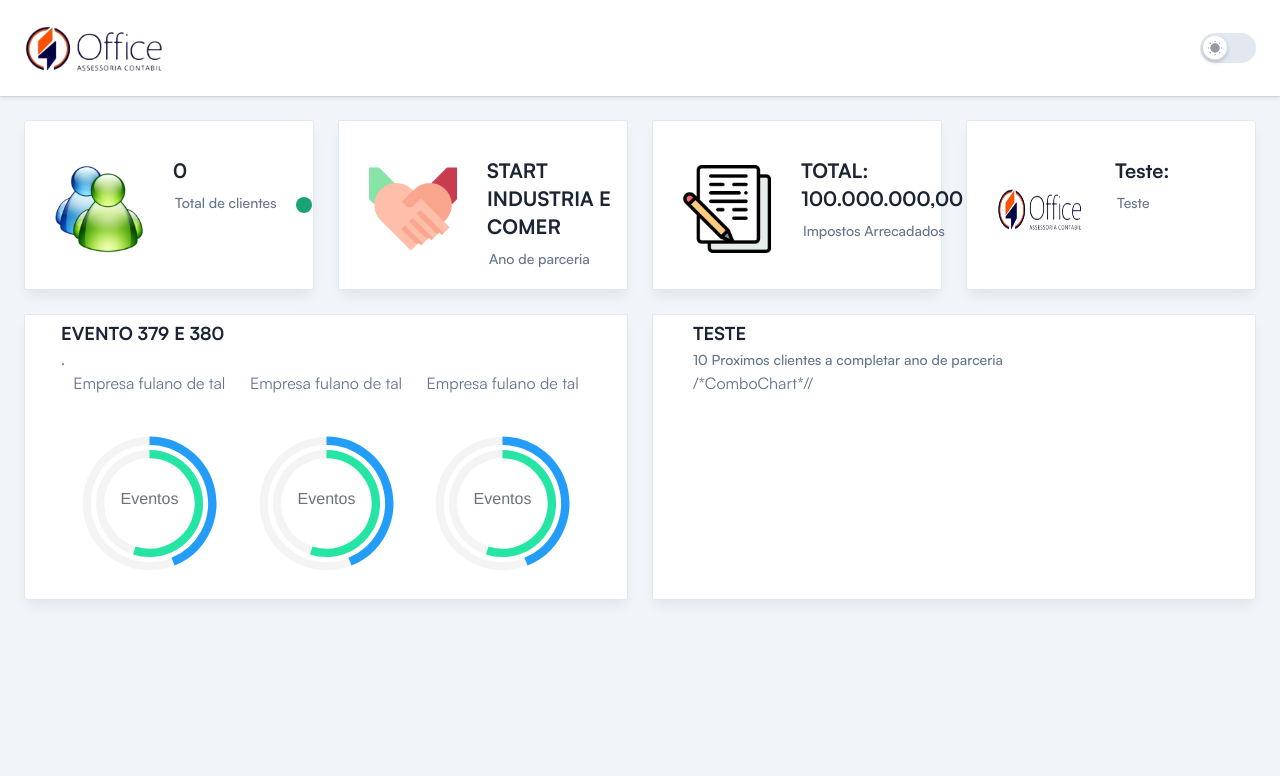
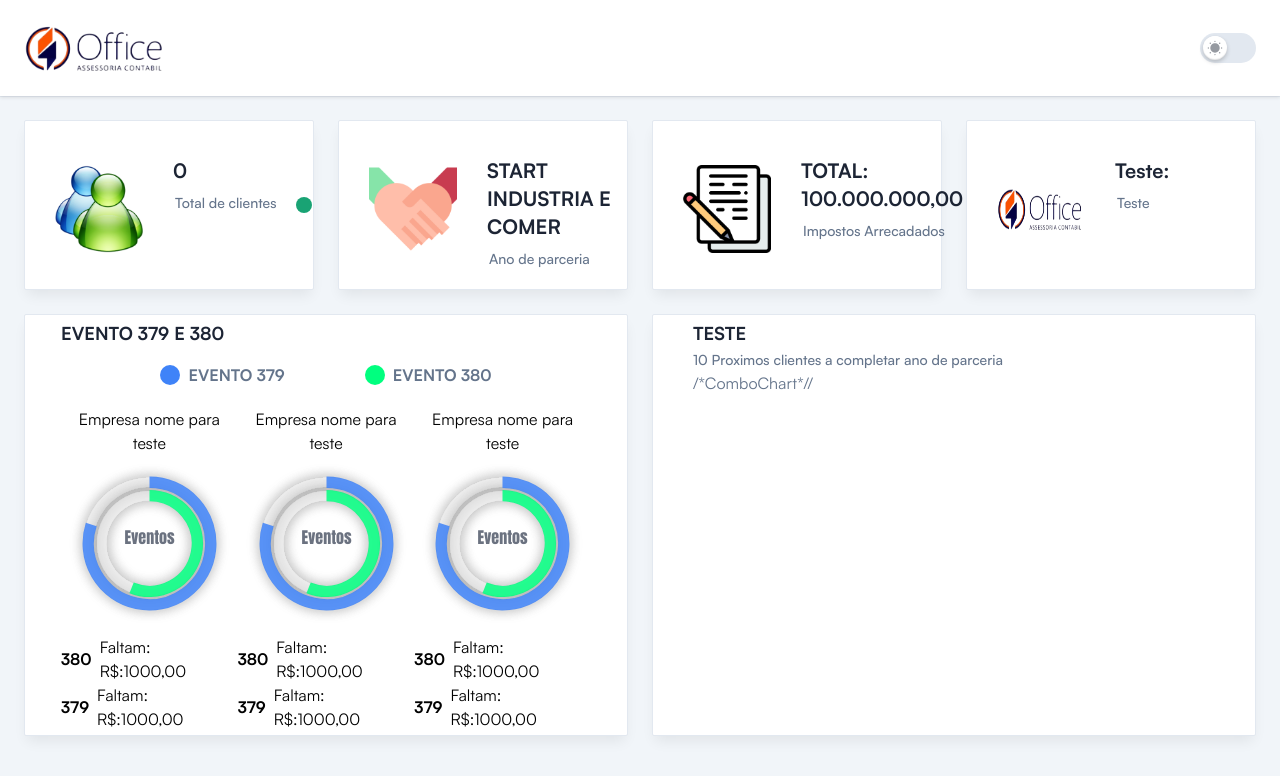
Before and after one commit to lucasdev-ia/eKontroll-React, a React (Vite) app: page / in a window 1280 px wide. Shown: the top 776 px of the page. Built offline with nearby package versions, Linux system fonts and the light colour scheme; no server answers.

Commit message:
NOVO GRAFICO DONUT PRONTO!

```diff
--- a/src/components/Graphpizza.tsx
+++ b/src/components/Graphpizza.tsx
@@ -1,28 +1,64 @@
 import React from 'react';
 import ReactApexChart from 'react-apexcharts';
 import { ApexOptions } from 'apexcharts';
+import '../css/satoshi.css'
 
+const total = 250;
+const valor1 = 200;
+const valor2 = 140;
+const nomeEmpresa = "Empresa nome para teste"
+function valueToPercent (value1, value2) {
+  return [Math.round((value1 * 100) / total),Math.round((value2 * 100) / total)]
+}
 const RadialChart: React.FC = () => {
   const chartOptions: ApexOptions = {
 
 
-            series: [44, 55],
+            series: valueToPercent(valor1, valor2),
+
             chart: {
               height: 350,
               type: 'radialBar',
+
             },
+
             plotOptions: {
+
               radialBar: {
+
+
+                track: {
+                  show: true,
+                  startAngle: undefined,
+                  endAngle: undefined,
+                  background: '#f2f2f2',
+                  strokeWidth: '80%',
+                  opacity: 0.5,
+                  margin: 2,
+                  dropShadow: {
+                      enabled: true,
+                      top: 0,
+                      left: 0,
+                      blur: 7,
+                      opacity: 0.5
+                  }
+                },
+
                 dataLabels: {
                   name: {
-                    fontSize: '22px',
+                    fontSize: '14px',
                   },
                   value: {
                     fontSize: '16px',
                   },
+
                   total: {
                     show: true,
                     label: 'Eventos',
+                    fontSize: '14px',
+                    fontFamily: "IMPACT",
+                    fontWeight: 600,
+
                     formatter: function (w) {
                       // By default this function returns the average of all series. The below is just an example to show the use of custom formatter function
                       return ""
@@ -32,12 +68,19 @@ const RadialChart: React.FC = () => {
               },
             },
             labels: ['EVENTO 379', 'EVENTO 380'],
-          };
+            colors:['#3F83F8','#00FF7F' ],
+        };
 
   return (
-    <div className="radial-chart">
-       <h2 style={{ textAlign: 'center', marginBottom: '20px' }}>Empresa fulano de tal</h2>
-      <ReactApexChart options={chartOptions} series={chartOptions.series} type="radialBar" height={350} />
+    <div className="">
+       <h2 className='text-center	 mt-5'>{nomeEmpresa}</h2>
+       <ReactApexChart options={chartOptions} series={chartOptions.series} type="radialBar" height={350} />
+       <h3 className='flex items-center justify-center font-satoshi'>
+        <p className='font-bold mr-2'>380</p> Faltam: R$:1000,00
+       </h3>
+       <h4 className='flex items-center justify-center font-satoshi'>
+        <p className='font-bold mr-2'>379</p> Faltam: R$:1000,00
+       </h4>
     </div>
   );
 };
--- a/src/layout/DefautLayout.tsx
+++ b/src/layout/DefautLayout.tsx
@@ -17,7 +17,7 @@ const DefaultLayout = ({ children }) => {
 
           {/* <!-- ===== Main Content Start ===== --> */}
           <main>
-            <div className="mx-auto max-w-screen-2xl p-4 md:p-6 2xl:p-10">
+            <div className="mx-auto max-w-screen-3xl p-4 md:p-6 2xl:p-10">
               {children}
             </div>
           </main>
--- a/src/pages/Dashboard.tsx
+++ b/src/pages/Dashboard.tsx
@@ -5,7 +5,6 @@ import "../css/Dashboard.css";
 import Card from "../components/Card.js";
 import Card2 from "../components/Card2.js";
 import DefaultLayout from "../layout/DefautLayout.js";
-import { compareAsc, differenceInDays, format, parse } from "date-fns";
 /*IMAGENS*/
 import ImgCliente from "../images/cliente.png";
 import logopadrao from "../images/logo_padrao.png";
@@ -13,13 +12,9 @@ import ImgFidelidade from "../images/fidelidade.png";
 import BolinhaPiscando from "../components/GreenCircle.tsx";
 import ImgImposto from "../images/imposto.png";
 // import * as XLSX from "xlsx";
-import MyChart from "../components/Graphpizza.tsx";
 import ComboChart from "../components/GraphCol.tsx";
-import DonutChart from "../components/Graphpizza.tsx";
 import RadialChart from "../components/Graphpizza.tsx";
-import RadialChart3 from "../components/Graphpizza3.tsx";
-import RadialChart2 from "../components/Graphpizza2.tsx";
-
+import Bolinha from "../components/bolinha.tsx";
 
 
 const Dashboard: React.FC = () => {
@@ -110,7 +105,7 @@ const Dashboard: React.FC = () => {
 
   return (
     <DefaultLayout>
-      <div className="grid grid-cols-2 gap-4 md:grid-cols-2 md:gap-6 xl:grid-cols-4 2xl:gap-7.5">
+      <div className="grid grid-cols-2 gap-4 md:grid-cols-1 md:gap-6 xl:grid-cols-4 2xl:gap-7.5">
 
         <Card value={resultados.length} title="Total de clientes" Cardimg = {ImgCliente} dataCadastro="" online={true} />
         <Card
@@ -126,11 +121,17 @@ const Dashboard: React.FC = () => {
       </div>
 
 
-      <div className="mt-4 grid grid-cols-1 gap-3 md:mt-6 md:grid-cols-2 md:gap-6 xl:grid-cols-2 2xl:mt-7.5 2xl:gap-7.5">
+      <div className="mt-4 grid grid-cols-1 gap-3 md:mt-6 md:grid-cols-1 md:gap-6 xl:grid-cols-2 2xl:mt-7.5 2xl:gap-7.5">
         <div className="rounded-sm border border-stroke bg-white px-9 py-1 shadow-default dark:border-strokedark dark:bg-boxdark">
-          <Card2  title="." informacao="EVENTO 379 E 380" />
+          <Card2  title="" informacao="EVENTO 379 E 380" />
+            <div className="flex items-center justify-center mt-4 font-bold">
+              <div className="w-5 h-5 bg-bluechart rounded-full mr-2"></div>
+              <h1 className="mr-20">EVENTO 379</h1>
+              <div className="w-5 h-5 bg-verdelimao rounded-full mr-2"></div>
+              <h2>EVENTO 380</h2>
+        </div>
 
-          <div  className="grid grid-cols-3">
+          <div  className="grid grid-cols-3 text-black-2 dark:text-white">
 
               <RadialChart/><RadialChart/><RadialChart/>
 
--- a/tailwind.config.js
+++ b/tailwind.config.js
@@ -30,6 +30,8 @@ module.exports = {
         stroke: "#E2E8F0",
         gray: "#EFF4FB",
         graydark: "#333A48",
+        verdelimao: "#00FF7F",
+        bluechart: "#3F83F8",
         "gray-2": "#F7F9FC",
         "gray-3": "#FAFAFA",
         whiten: "#F1F5F9",
```
